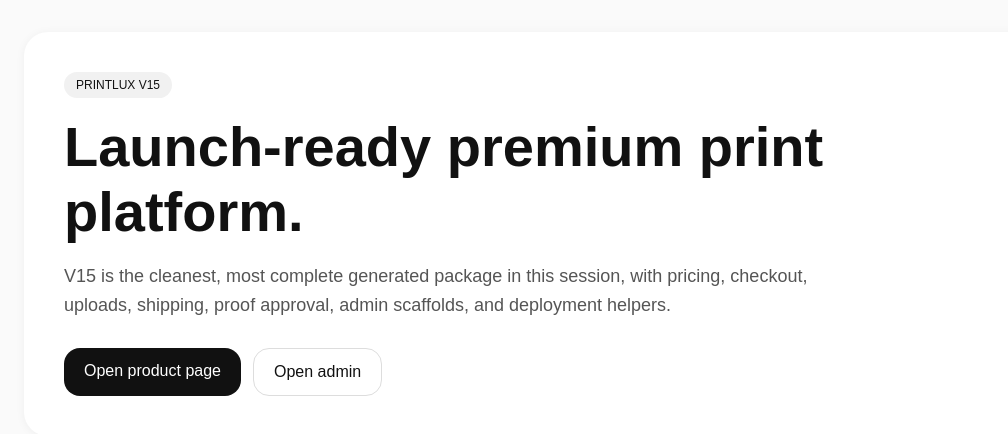
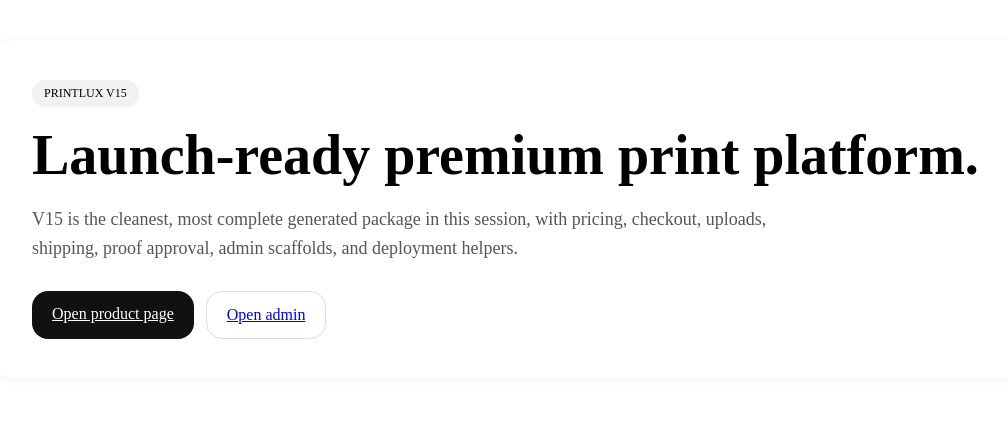
Before and after one commit to deworkenj-envision/website, a Next.js app: page / in a window 1280 px wide. Shown: the top 434 px of the page, without its empty margins (88-1096 px from the left). Built offline with nearby package versions, Linux system fonts and the light colour scheme.

Commit message:
Remove globals.css import

```diff
--- a/src/app/layout.tsx
+++ b/src/app/layout.tsx
@@ -1,4 +1,14 @@
-import "./globals.css";
 import type { ReactNode } from "react";
-export const metadata = { title: "PrintLux V15", description: "Final launch-ready premium print platform starter" };
-export default function RootLayout({ children }: { children: ReactNode }) { return <html lang="en"><body>{children}</body></html>; }
+
+export const metadata = {
+  title: "PrintLux V15",
+  description: "Final launch-ready premium print platform starter",
+};
+
+export default function RootLayout({ children }: { children: ReactNode }) {
+  return (
+    <html lang="en">
+      <body>{children}</body>
+    </html>
+  );
+}
```
